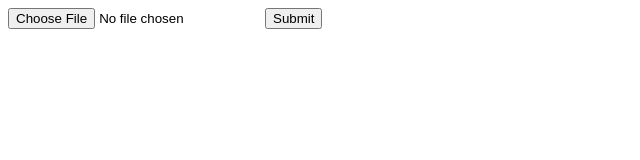
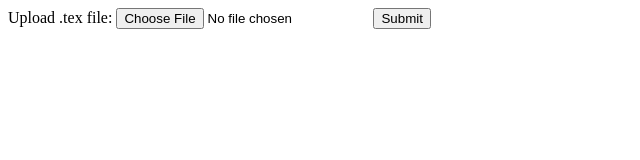
Before and after one commit to shaochuancs/latex-server, a website: page src/web/index.html in a window 1280 px wide. Shown: the whole page, without its empty margins (0-640 px from the left). Drawn offline with Linux system fonts and the light colour scheme.

Commit message:
LAT-50 update README

```diff
--- a/src/web/index.html
+++ b/src/web/index.html
@@ -6,7 +6,8 @@
 </head>
 <body>
   <form action="/generate" method="post" enctype="multipart/form-data">
-    <input type="file" name="file" accept=".tex">
+    <label for="texFile">Upload .tex file: </label>
+    <input id="texFile" type="file" name="file" accept=".tex">
     <button type="submit">Submit</button>
   </form>
 </body>
```
Also changed, not shown: README.md.
